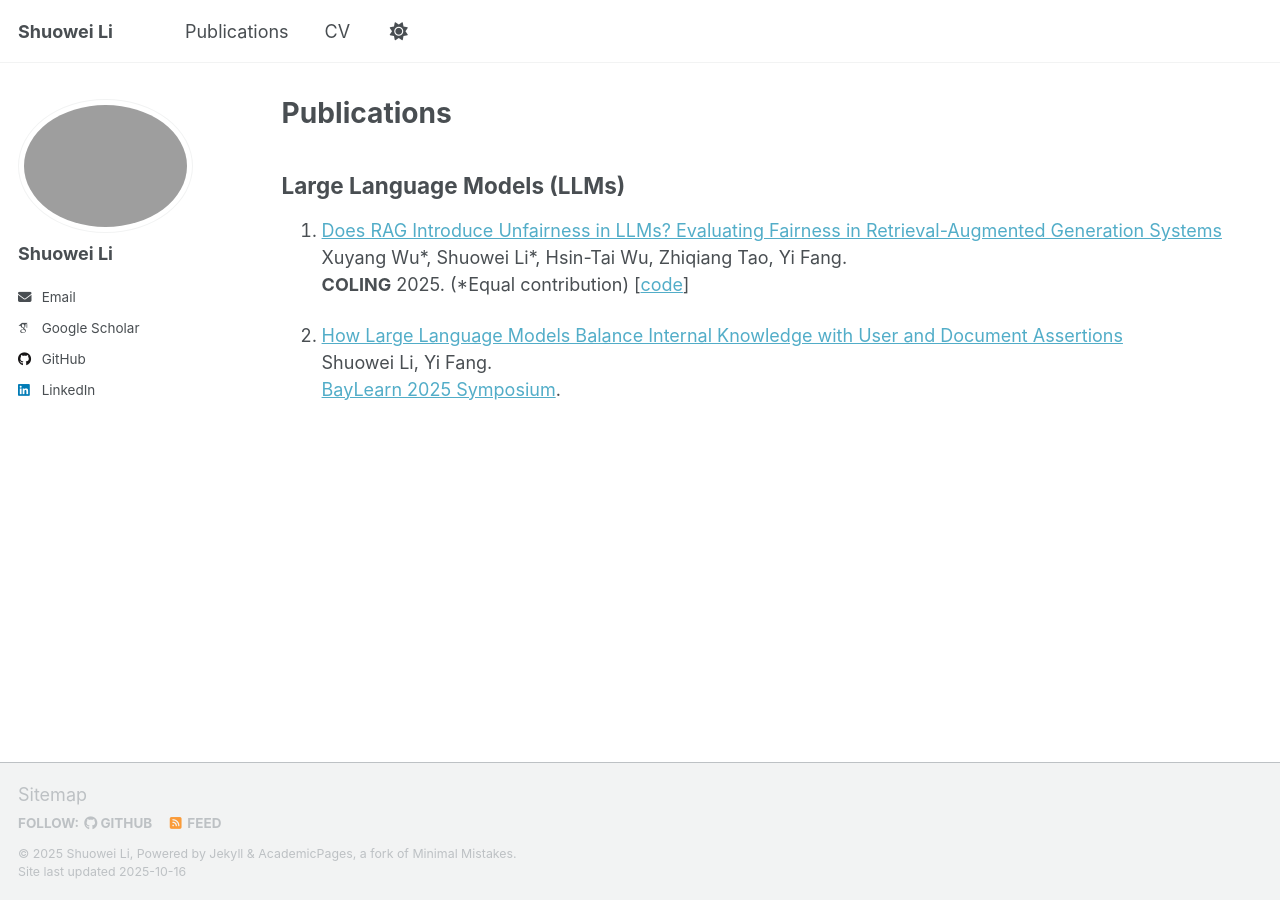
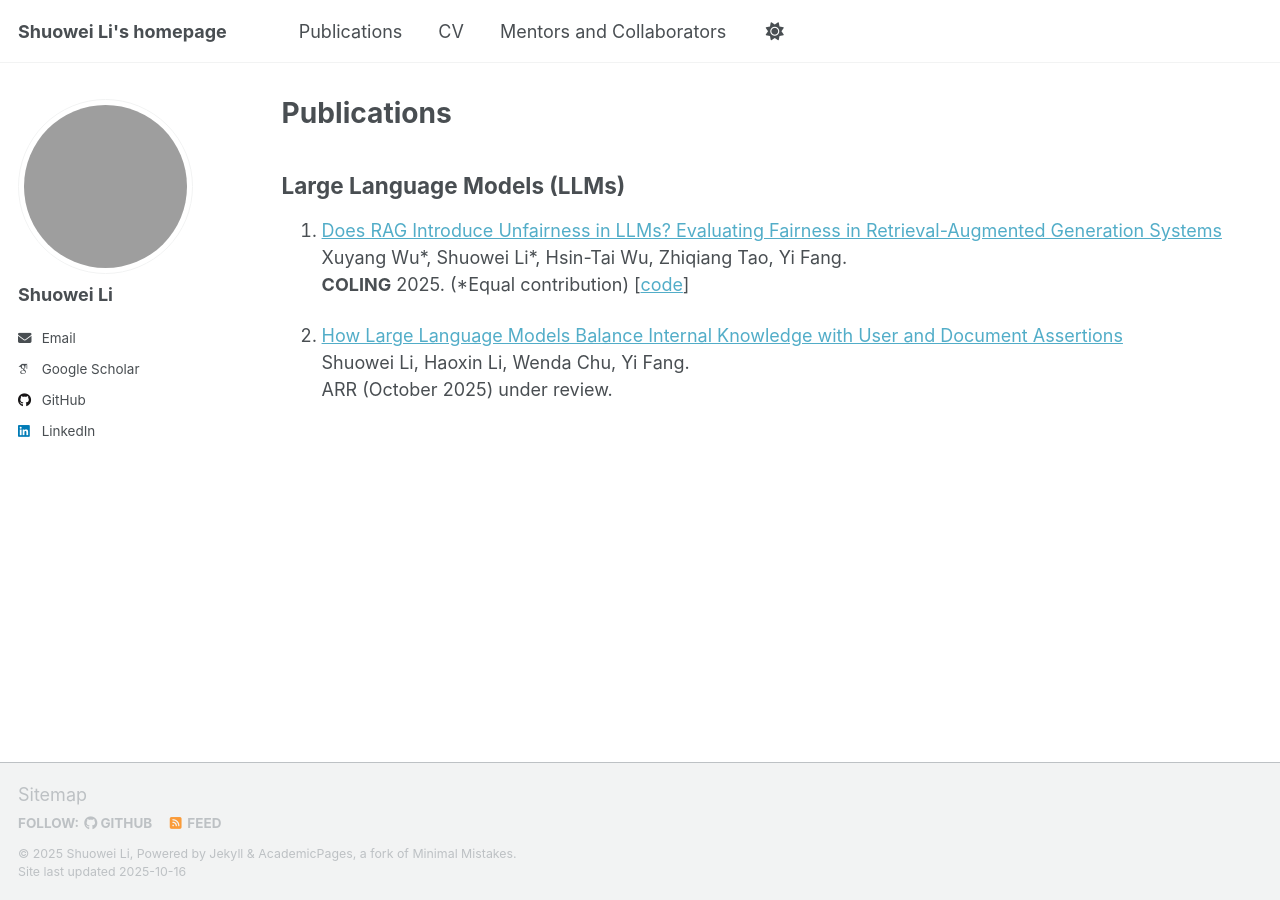
Before and after one commit to codecodebear/codecodebear.github.io, a Jekyll site: the page built from _pages/publications.md, in a window 1280 px wide. Built offline with Jekyll 4.4.1, drawn with Linux system fonts in a browser that asks for light colours; some web fonts are replaced; a script that is not in the unit is left out.

Commit message:
update website

```diff
--- a/_config.yml
+++ b/_config.yml
@@ -9,7 +9,7 @@
 # Basic Site Settings
 locale                   : "en-US"
 site_theme               : "default" # Currently available options are "default", "air"
-title                    : "Shuowei Li"
+title                    : "Shuowei Li's homepage"
 title_separator          : "-"
 name                     : &name "Shuowei Li"
 description              : &description "Shuowei Li's academic portfolio"   # Update this with a general description of your site, this is the default if not overridden by a page
--- a/_data/navigation.yml
+++ b/_data/navigation.yml
@@ -14,5 +14,8 @@ main:
   - title: "CV"
     url: /cv/
 
+  - title: "Mentors and Collaborators"
+    url: /mentors/
+
   # - title: "CV"
   #   url: /cv-json/
--- a/_pages/publications.md
+++ b/_pages/publications.md
@@ -11,6 +11,6 @@ author_profile: true
    Xuyang Wu\*, Shuowei Li\*, Hsin-Tai Wu, Zhiqiang Tao, Yi Fang.<br>
    **COLING** 2025. (\*Equal contribution) [[code](https://github.com/elviswxy/RAG_fairness)]
 
-2. [How Large Language Models Balance Internal Knowledge with User and Document Assertions](/files/Shuowei_Li_BayLearn_2025.pdf)<br>
-   Shuowei Li, Yi Fang.<br>
-   [BayLearn 2025 Symposium](https://baylearn-org.github.io/www/index.html).
+2. [How Large Language Models Balance Internal Knowledge with User and Document Assertions](/files/How Large Language Models Balance Internal Knowledge with User and Document Assertions.pdf)<br>
+   Shuowei Li, Haoxin Li, Wenda Chu, Yi Fang.<br>
+   ARR (October 2025) under review.
--- a/_sass/layout/_sidebar.scss
+++ b/_sass/layout/_sidebar.scss
@@ -95,6 +95,9 @@
 
   img {
     max-width: 175px;
+    width: 175px;
+    height: 175px;
+    object-fit: cover;
     border-radius: 50%;
 
     @include breakpoint($large) {
```
Also changed, not shown: _pages/about.md (+3 -3 lines), _pages/mentors.md (added, +11 -0 lines), 6 other files.
